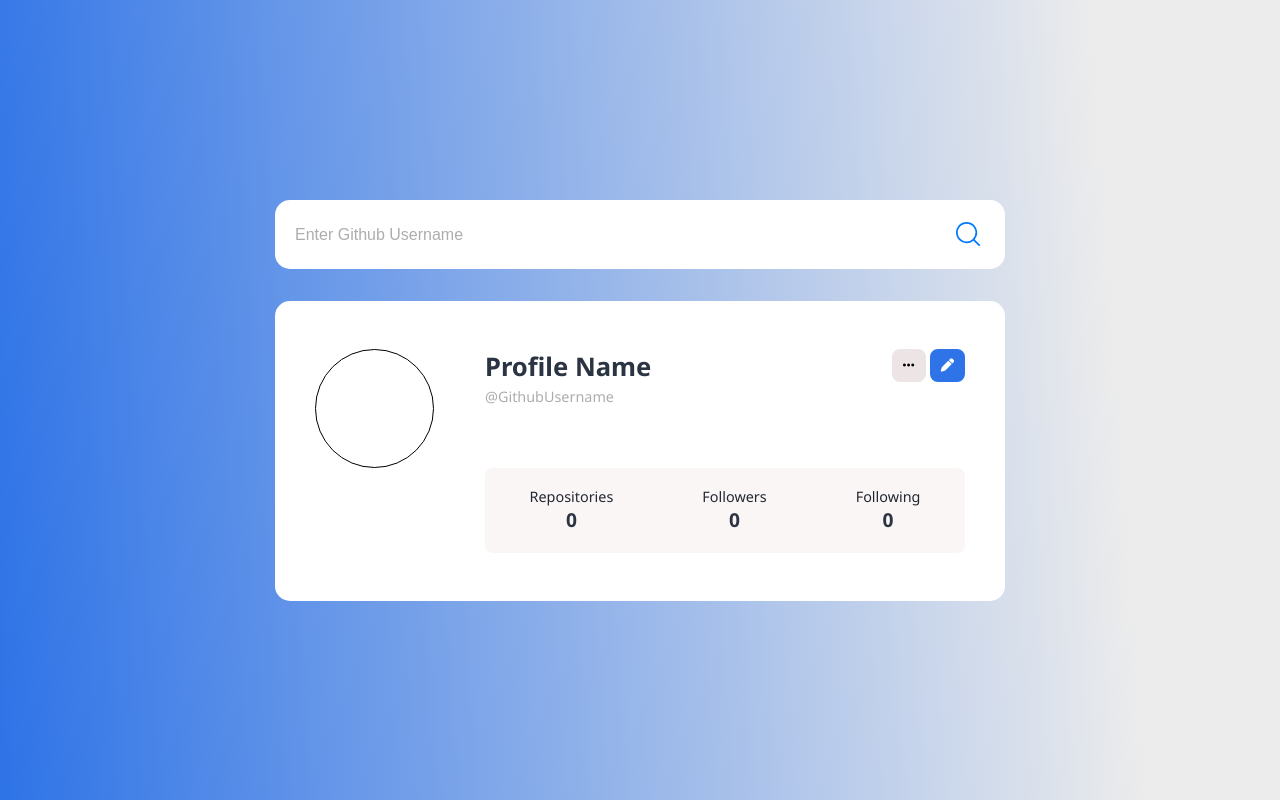
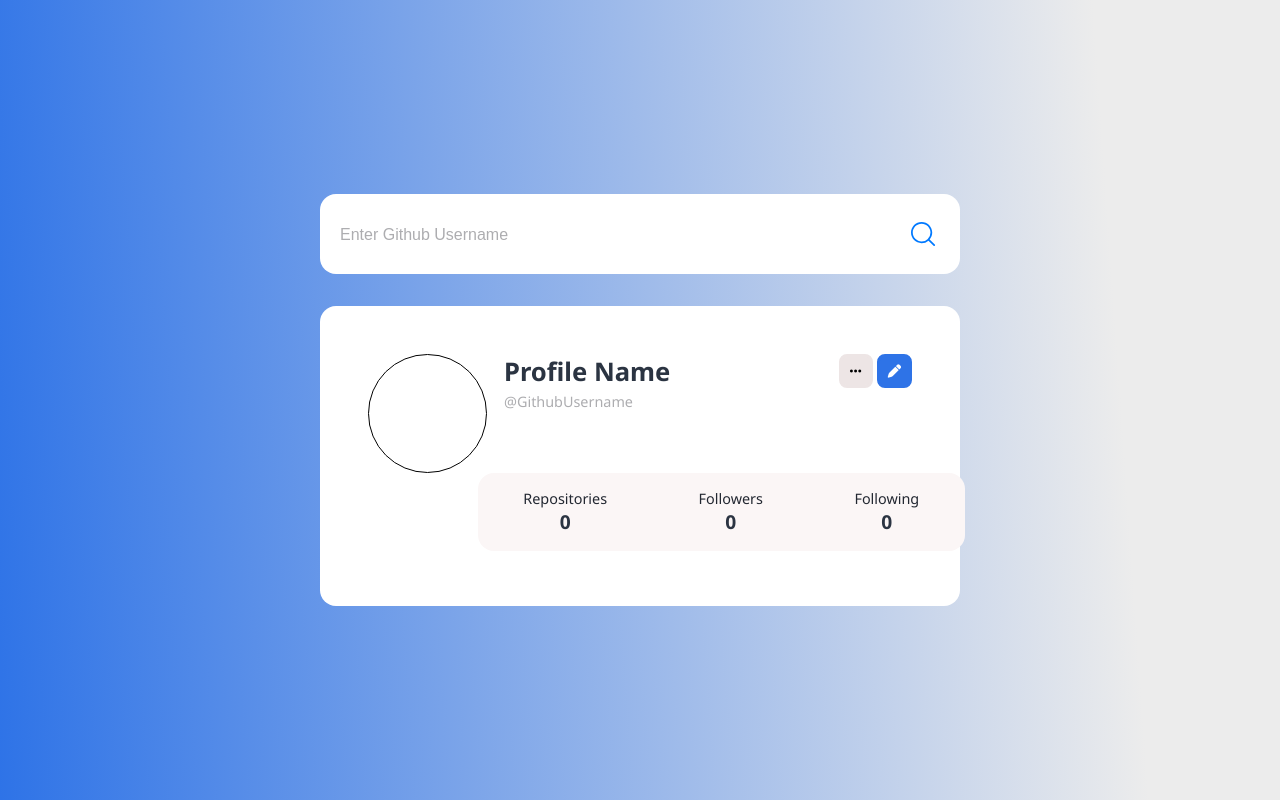
Before and after one commit to NastaranAmani/Github-Profile, a plain HTML site: page index.html in a window 1280 px wide. Drawn offline with Linux system fonts and the light colour scheme.

Commit message:
updated styles

```diff
--- a/css/style.css
+++ b/css/style.css
@@ -54,10 +54,10 @@
   }
 
   .search {
-    height: 69px;
-    width: 730px;
+    height: 10%;
+    width: 50%;
     background-color: var(--search-bg-color-);
-    border-radius: 15px;
+    border-radius: 1rem;
     display: flex;
     align-items: center;
     justify-content: space-between;
@@ -76,7 +76,7 @@
   .searchText input {
     margin-left: 20px;
     height: 100%;
-    width: 500px;
+    width: 75%;
     border: none;
     outline: none;
     font-size: 18px;
@@ -95,9 +95,9 @@
   }
   .resultBody {
     background-color: var(--search-bg-color-);
-    width: 730px;
+    width: 50%;
     height: 300px;
-    border-radius: 15px;
+    border-radius: 1rem;
     margin-top: 2rem;
     display: flex;
     flex-direction: column;
@@ -123,13 +123,13 @@
     display: flex;
     align-items: center;
     justify-content: space-between;
-    width: 650px;
+    width: 85%;
     margin-top: 3rem;
   }
 
   .githubInfo {
     height: 100%;
-    width: 480px;
+    width: 75%;
     position: relative;
   }
 
@@ -158,9 +158,9 @@
     align-items: center;
     justify-content: space-around;
     background-color: rgb(251, 246, 246);
-    height: 85px;
-    width: 480px;
-    border-radius: 0.5rem;
+    padding: 1rem 0;
+    width: 75%;
+    border-radius: 1rem;
   }
 
   .repoHeading,
```
